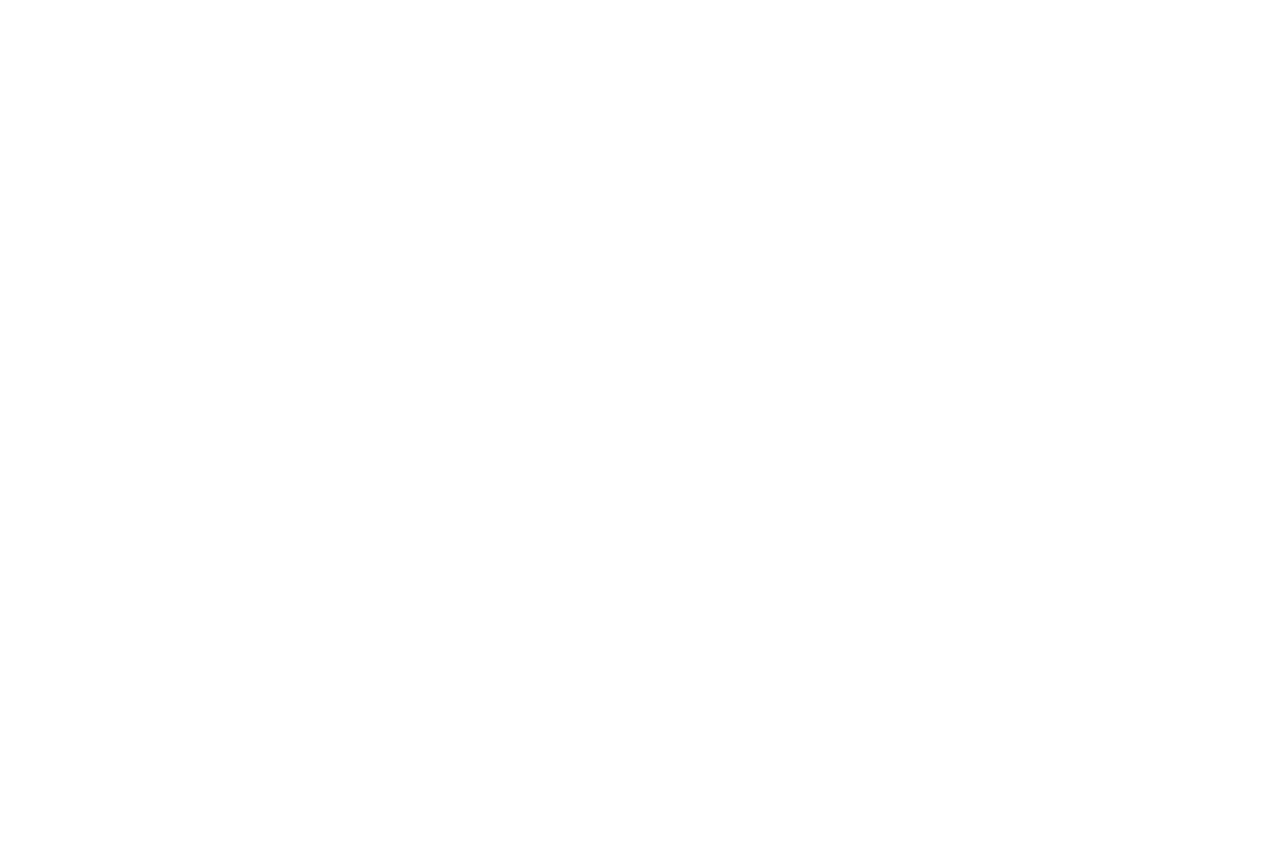
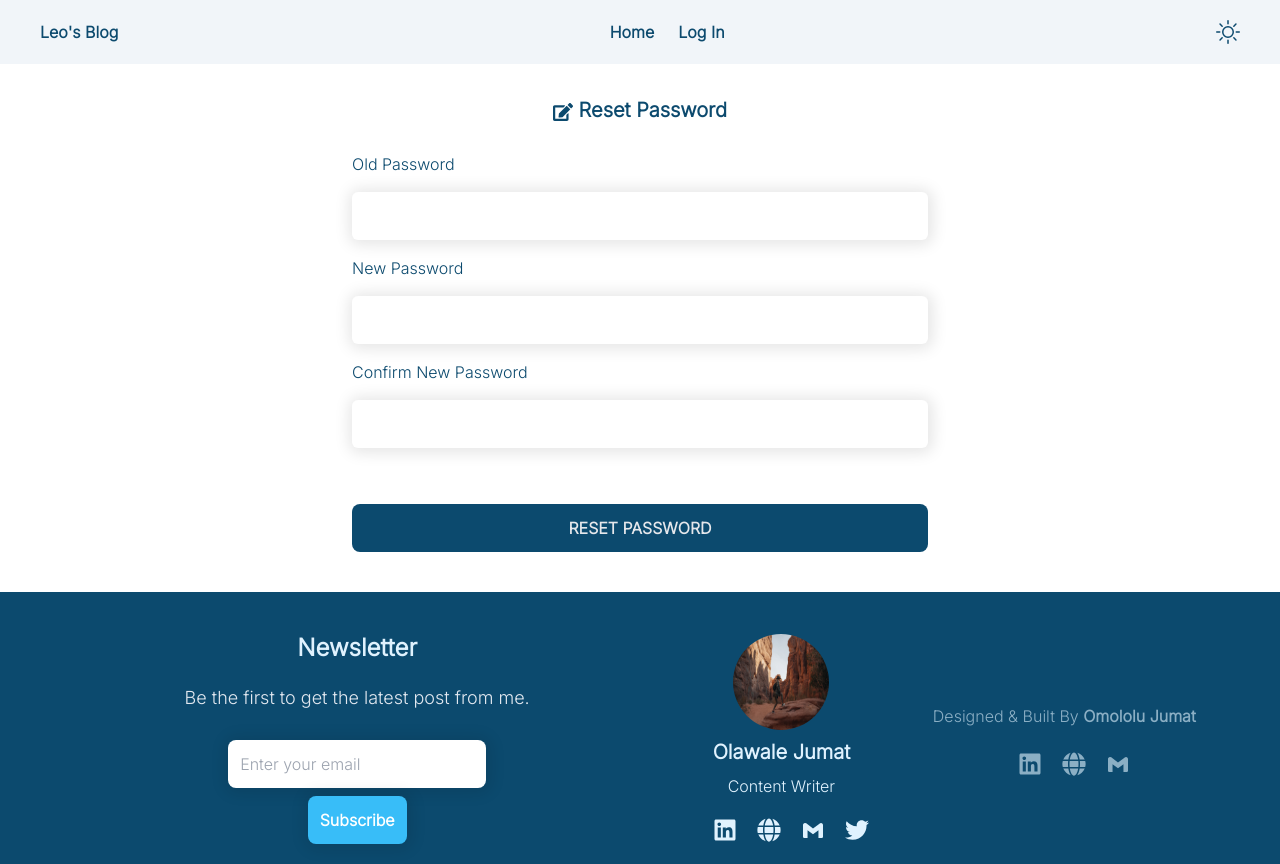
Before and after one commit to Jummate/blog-site, a React (Vite) app in the folder client/: page /reset-password/1 in a window 1280 px wide. Before the commit this address had no page. Before the commit the page ends 800 px from the top, so only its background shows below. Built offline with nearby package versions, Linux system fonts and the light colour scheme; a web font is replaced by a local one.

Commit message:
feat: add and implement reset password feature

```diff
--- a/client/src/App.jsx
+++ b/client/src/App.jsx
@@ -14,6 +14,7 @@ import CreatePost from "./pages/Create";
 import Login from "./pages/Login";
 import EditPost from "./pages/Edit";
 import EditProfile from "./pages/EditProfile";
+import ResetPassword from "./pages/ResetPassword";
 import { ToastContainer } from "react-toastify";
 import "react-toastify/dist/ReactToastify.css";
 
@@ -59,6 +60,10 @@ function App() {
             path="/edit-profile/:id"
             element={<EditProfile />}
           />
+          <Route
+            path="/reset-password/:id"
+            element={<ResetPassword />}
+          />
         </Route>
       </Routes>
     </Router>
--- a/client/src/components/ProfileMenu.jsx
+++ b/client/src/components/ProfileMenu.jsx
@@ -61,7 +61,7 @@ const ProfileMenu = ({ handleProfileMenu }) => {
           Edit Profile
         </Link>
         <Link
-          to={`edit-profile/${decoded?.userId}`}
+          to={`reset-password/${decoded?.userId}`}
           className="hover:underline"
           onClick={handleProfileMenu}
         >
--- /dev/null
+++ b/client/src/pages/ResetPassword.jsx
@@ -0,0 +1,157 @@
+import { FaEdit } from "react-icons/fa";
+import { useParams, useNavigate } from "react-router-dom";
+import { useFormInput } from "../hooks/useFormInput";
+import baseUrl from "../config/baseUrl";
+import clearFormContent from "../utils/clearFormContent";
+import useAxiosInterceptor from "../hooks/useAxiosInterceptor";
+import { notify } from "../utils/notify";
+import {
+  validateMultipleFields,
+  validatePasswordMatch,
+} from "../utils/validate";
+import Input from "../components/Input";
+import Button from "../components/Button";
+
+const ResetPassword = () => {
+  const oldPasswordInput = useFormInput("");
+  const newPasswordInput = useFormInput("");
+  const confirmNewPasswordInput = useFormInput("");
+
+  const { id } = useParams();
+  const axiosAuth = useAxiosInterceptor();
+
+  //   const navigate = useNavigate();
+
+  //   useEffect(() => {
+  //     (async () => {
+  //       try {
+  //         const response = await axios.get(
+  //           `${baseUrl.serverBaseUrl}/users/${id}`
+  //         );
+  //         const { firstName, lastName, email } = response.data;
+  //         firstNameInput.setValue(firstName);
+  //         lastNameInput.setValue(lastName);
+  //         emailInput.setValue(email);
+  //       } catch (err) {
+  //         console.log(err);
+  //       }
+  //     })();
+  //   }, []);
+
+  const resetPassword = async () => {
+    // const postFormData = new FormData();
+    // postFormData.append("oldPassword", oldPasswordInput.value);
+    // postFormData.append("newPassword", newPasswordInput.value);
+    // console.log(postFormData);
+
+    try {
+      const response = await axiosAuth.put(
+        `${baseUrl.serverBaseUrl}/users/reset-password/${id}`,
+        {
+          oldPassword: oldPasswordInput.value,
+          newPassword: newPasswordInput.value,
+        }
+      );
+      notify({ msg: response.data.message });
+      //   clearFormContent({
+      //     input: [firstName, lastName, email, password],
+      //   });
+      //   navigate(`/post/${id}`);
+    } catch (err) {
+      if (err.response.status === 400) {
+        notify({
+          msg: err.response.data.message,
+          type: "error",
+          autoClose: false,
+        });
+      }
+      console.error(err);
+    }
+  };
+
+  const handleSubmit = (e) => {
+    e.preventDefault();
+    if (!validateMultipleFields([oldPasswordInput, newPasswordInput])) {
+      notify({
+        msg: "Empty fields detected!",
+        type: "error",
+        autoClose: false,
+      });
+      return;
+    }
+    if (!validatePasswordMatch(newPasswordInput, confirmNewPasswordInput)) {
+      notify({
+        msg: "New password confirmation failed",
+        type: "error",
+        autoClose: false,
+      });
+      return;
+    }
+
+    resetPassword();
+  };
+
+  return (
+    <section className="flex justify-center items-center p-5 pb-10 text-sky-900 dark:bg-sky-800 dark:text-sky-100 ">
+      <div className="flex flex-col md:w-11/12 max-w-xl gap-4">
+        <h1 className="text-center text-xl p-3 font-extrabold">
+          <FaEdit className="inline text-md" /> Reset Password
+        </h1>
+
+        <form
+          onSubmit={handleSubmit}
+          className="flex flex-col gap-4"
+        >
+          <label
+            className="text-bold"
+            htmlFor="old-password"
+          >
+            Old Password
+          </label>
+          <Input
+            type="password"
+            id="old-password"
+            extraStyles="shadow-pref rounded-md"
+            value={oldPasswordInput.value}
+            onChange={oldPasswordInput.onChange}
+          />
+          <label
+            className="text-bold"
+            htmlFor="new-password"
+          >
+            New Password
+          </label>
+          <Input
+            type="password"
+            id="new-password"
+            extraStyles="shadow-pref rounded-md"
+            value={newPasswordInput.value}
+            onChange={newPasswordInput.onChange}
+          />
+          <label
+            className="text-bold"
+            htmlFor="confirm-password"
+          >
+            Confirm New Password
+          </label>
+          <Input
+            type="password"
+            id="confirm-password"
+            extraStyles="shadow-pref rounded-md"
+            value={confirmNewPasswordInput.value}
+            onChange={confirmNewPasswordInput.onChange}
+          />
+
+          <Button
+            type="submit"
+            extraStyles="bg-sky-900 dark:bg-sky-500 font-extrabold mt-10"
+          >
+            RESET PASSWORD
+          </Button>
+        </form>
+      </div>
+    </section>
+  );
+};
+
+export default ResetPassword;
--- a/client/src/utils/validate.js
+++ b/client/src/utils/validate.js
@@ -10,3 +10,6 @@ export const validateQuill = (quill) => (!quill.content ? false : true);
 
 export const validateFileUpload = (file) =>
   file.value.length < 1 ? false : true;
+
+export const validatePasswordMatch = (newPassword, confirmPassword) =>
+  newPassword.value === confirmPassword.value;
```
Also changed, not shown: 2 other files (tests, documents, lock files or other folders).
